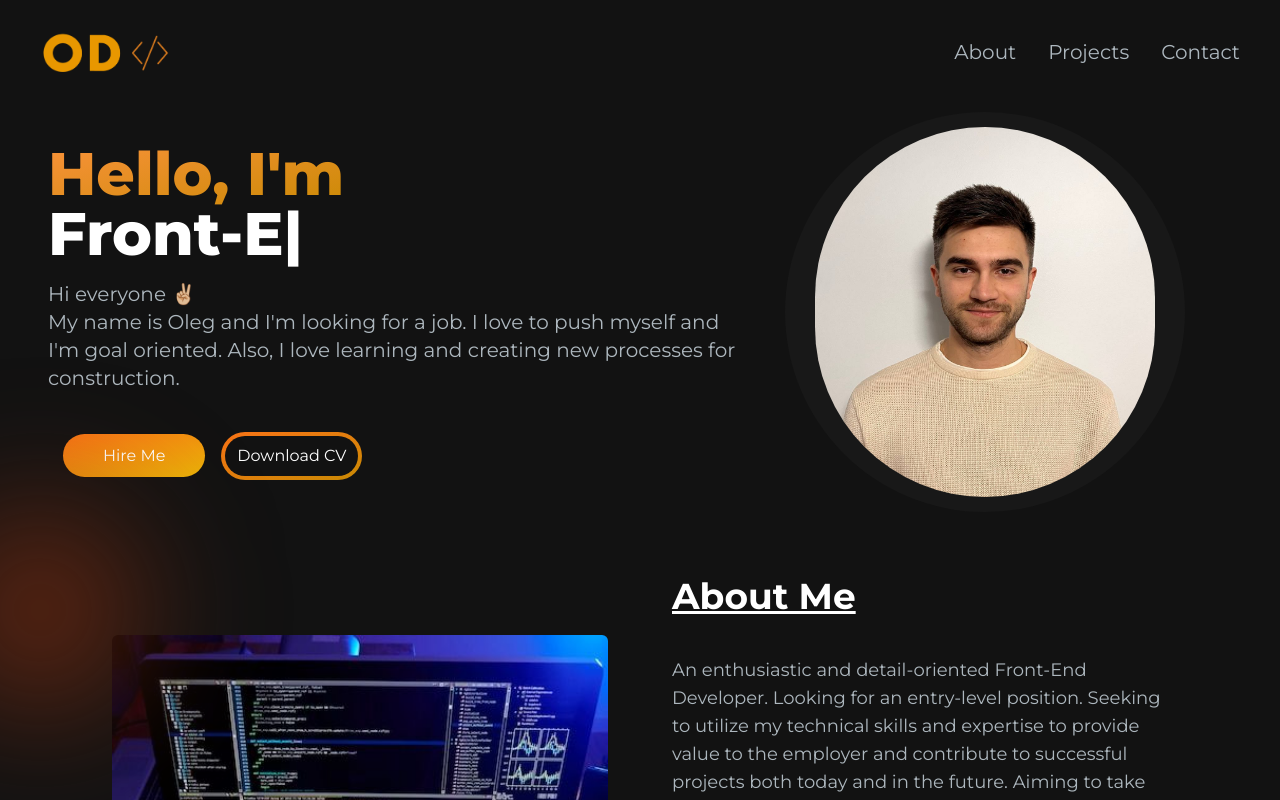
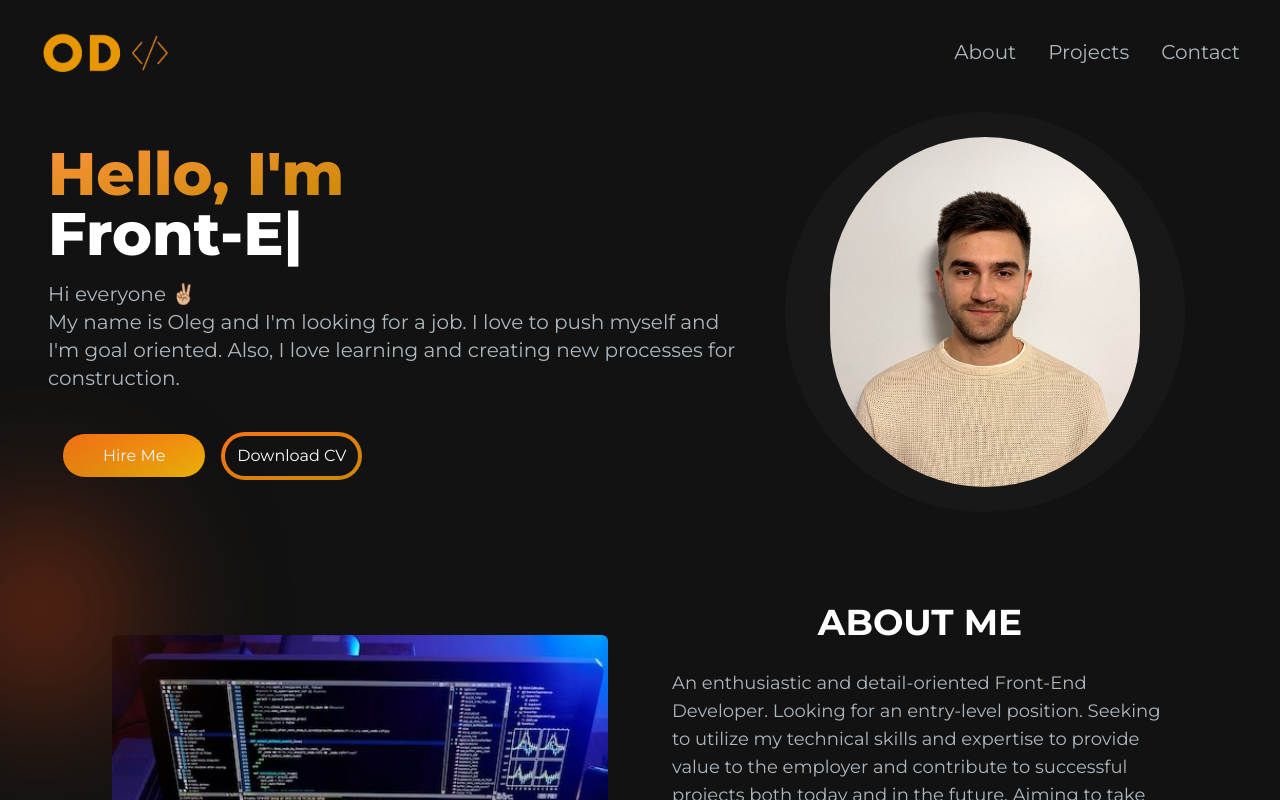
Before and after one commit to dugaev/portfolio, a Next.js app: page / in a window 1280 px wide. Shown: the top 800 px of the page. Built offline with nearby package versions, Linux system fonts and the light colour scheme.

Commit message:
fixed styles

```diff
--- a/app/components/AboutSection.jsx
+++ b/app/components/AboutSection.jsx
@@ -4,6 +4,7 @@ import Image from "next/image";
 import React, { useState, useTransition } from "react";
 import img from "../../public/images/aboutme.jpg";
 import TabButton from "./TabButton";
+import AboutMeHeading from "./SectionHeading";
 
 const TAB_DATA = [
   {
@@ -74,7 +75,8 @@ const AboutSection = () => {
           className="rounded-md md:mt-[-290px] lg:mt-[59px]"
         />
         <div className="mt-4 md:mt-0 text-left flex flex-col h-full">
-          <h2 className="text-4xl font-bold mb-10 underline text-white">About Me</h2>
+          {/* <h2 className="text-4xl font-bold mb-10 underline text-white">About Me</h2> */}
+          <AboutMeHeading />
           <p className="text-base md:text-lg text-[#ADB7BE]">
             An enthusiastic and detail-oriented Front-End Developer.
             Looking for an entry-level position.
--- a/app/components/EmailSection.jsx
+++ b/app/components/EmailSection.jsx
@@ -1,4 +1,5 @@
-import React from 'react'
+'use client'
+import React, { useState } from 'react'
 import GitHubIcon from '../../public/images/github.svg'
 import LinkedInIcon from '../../public/images/linkedin.svg'
 import TelegramIcon from '../../public/images/telegram.svg'
@@ -8,6 +9,7 @@ import SendButton from './SendButton'
 
 
 const EmailSection = () => {
+    const [focused, setFocused] = useState(false)
   return (
     <section id='email' className='grid md:grid-cols-2 my-12 md:my-12 py-24 gap-4 relative'>
         <div className='bg-[radial-gradient(ellipse_at_center,_var(--tw-gradient-stops))] from-orange-900 to-transparent rounded-full md:h-60 md:w-60 lg:h-60 lg:w-60 z-0 blur-3xl absolute top-3/4 -left-4 transform -translate-x-1/2 -translate-1/2'></div>
@@ -36,6 +38,18 @@ const EmailSection = () => {
                     <label htmlFor="email" type="email" className='block text-sm mb-2 font-medium'>Your E-Mail :</label>
                     <input type="email" id='email' required placeholder='email@example.com' className='bg-[#18191E] border border-[#33353F] placeholder-[#9CA2A9] text-gray-100 text-sm rounded-lg block w-full p-2.5' />
                </div>
+                    {/* <div className="mb-6 relative overflow-hidden" > */}
+                        {/* Label */}
+                        {/* <label htmlFor="email" className={`bg-gradient-to-r bg-clip-text text-xs text-transparent font-semibold uppercase transition-all duration-300 ${focused === 2 ? "from-red-400 to-yellow-400" : "from-gray-600 to-gray-600"}`}>Your E-mail:</label>
+                        {/* Input */}
+                        {/* <input htmlFor="email" type="email" placeholder="email@example.com"
+                        className="form-input  border-0 border-b-2 border-gray-300 bg-[#18191E] bg-opacity-80 placeholder-[#9CA2A9] text-gray-100 text-sm rounded-lg block w-full p-2.5 focus:border-gray-300 focus:ring-0"
+                        onFocus={() => setFocused(2)}
+                        onBlur={() => setFocused(null)}
+                        /> */}
+                        {/* Border bottom effect */}
+                        {/* <span className={`absolute bottom-0 left-0 h-0.5 bg-gradient-to-r from-red-400 to-yellow-400 transition-all duration-300 ease-in transform ${focused === 2 ? "w-full" : "w-0"}`} aria-hidden="true"/>
+                    </div>  */}
 
                 <div className='mb-6'>
                     <label htmlFor="subject" type="email" className='block mb-2 text-sm font-medium'>Subject :</label>
--- a/app/components/HeroSection.jsx
+++ b/app/components/HeroSection.jsx
@@ -50,7 +50,7 @@ const HeroSection = () => {
             transition={{ duration: 0.5 }}
             className='col-span-5 place-self-center mt-4 lg:mt-0'>
                 <div className='rounded-full bg-[#181818] w-[250px] h-[250px] lg:w-[400px] lg:h-[400px] relative'>
-                    <Image className='absolute transform -translate-x-1/2 -translate-y-1/2 top-1/2 left-1/2 rounded-full h-[230px] w-[230px] md:w-[340px] md:h-[370px]' src={image} alt='hero-img' width={370} height={370} />
+                    <Image className='absolute transform -translate-x-1/2 -translate-y-1/2 top-1/2 left-1/2 rounded-full h-[230px] w-[230px] md:w-[310px] md:h-[350px]' src={image} alt='hero-img' width={370} height={370} />
                 </div>
             </motion.div>
             </div>
--- /dev/null
+++ b/app/components/SectionHeading.jsx
@@ -0,0 +1,42 @@
+'use client'
+import React, { useEffect } from 'react'
+
+const AboutMeHeading = () => {
+
+  useEffect(() => {
+    let style1 = document.createElement("style")
+    let style2 = document.createElement("style")
+    let after = document.getElementById("after-te1")
+    let before = document.getElementById("before-te1")
+    const setKeyframesRules = (n, start = 0) => {
+      let steps = ""
+      for (let i = start; i <= n; i++) {
+        let percent = (i / n) * 100
+        let random1 = `${Math.random()*150}px`
+        let random2 = `${Math.random()*150}px`
+        steps = steps.concat(`${percent}% { clip: rect(${random1}, 9999px, ${random2}, 0) } `)
+      }
+      return steps
+    }
+    let keyframes1 = `@keyframes glitch-anim-1 { ${setKeyframesRules(24)} }`
+    let keyframes2 = `@keyframes glitch-anim-2 { ${setKeyframesRules(32, 2)} }`
+    style1.innerHTML = keyframes1
+    style2.innerHTML = keyframes2
+    after.appendChild(style1)
+    before.appendChild(style2)
+    after.style.animation = "glitch-anim-1 2.5s infinite linear alternate-reverse"
+    before.style.animation = "glitch-anim-2 3s infinite linear alternate-reverse"
+  }, [])
+
+  return (
+    <div className="h-full flex justify-center items-center">
+      <h1 className="text-white text-4xl font-bold uppercase relative inline-block">
+        <span id="before-te1" className="absolute top-0 left-0.5 w-full h-full bg-transparent" style={{ textShadow: "-2px 0 #fb9f00", clipPath: "rect(24px, 550px, 90px, 0)" }} aria-hidden="true">About me</span> {/* glitch::before */}
+        About me
+        <span id="after-te1" className="absolute top-0 -left-0.5 w-full h-full bg-transparent" style={{ textShadow: "-2px 0 spin(#fb9f00, 180)", clipPath: "rect(85px, 550px, 140px, 0)" }} aria-hidden="true">About me</span> {/* glitch::after */}
+      </h1>
+    </div>
+  )
+}
+
+export default AboutMeHeading
```
